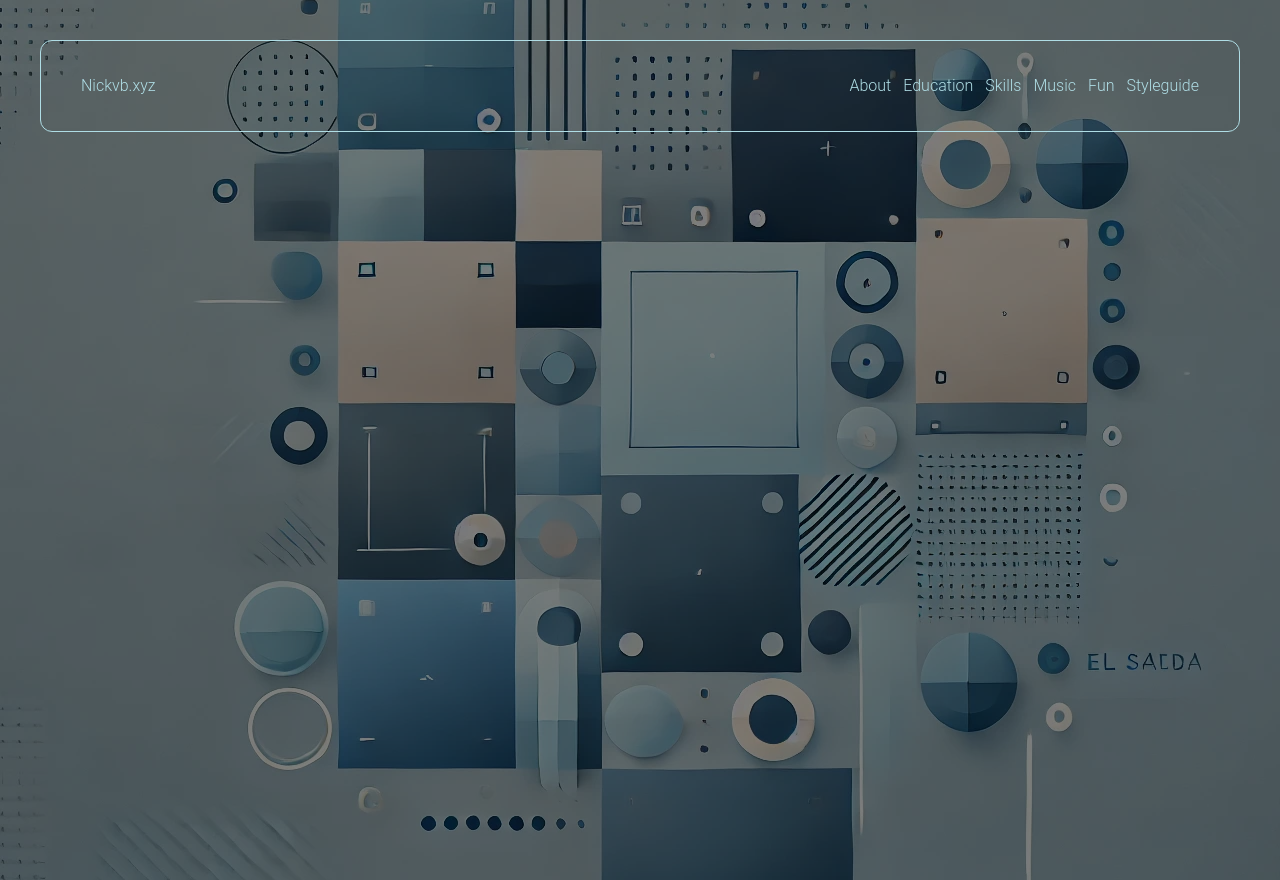
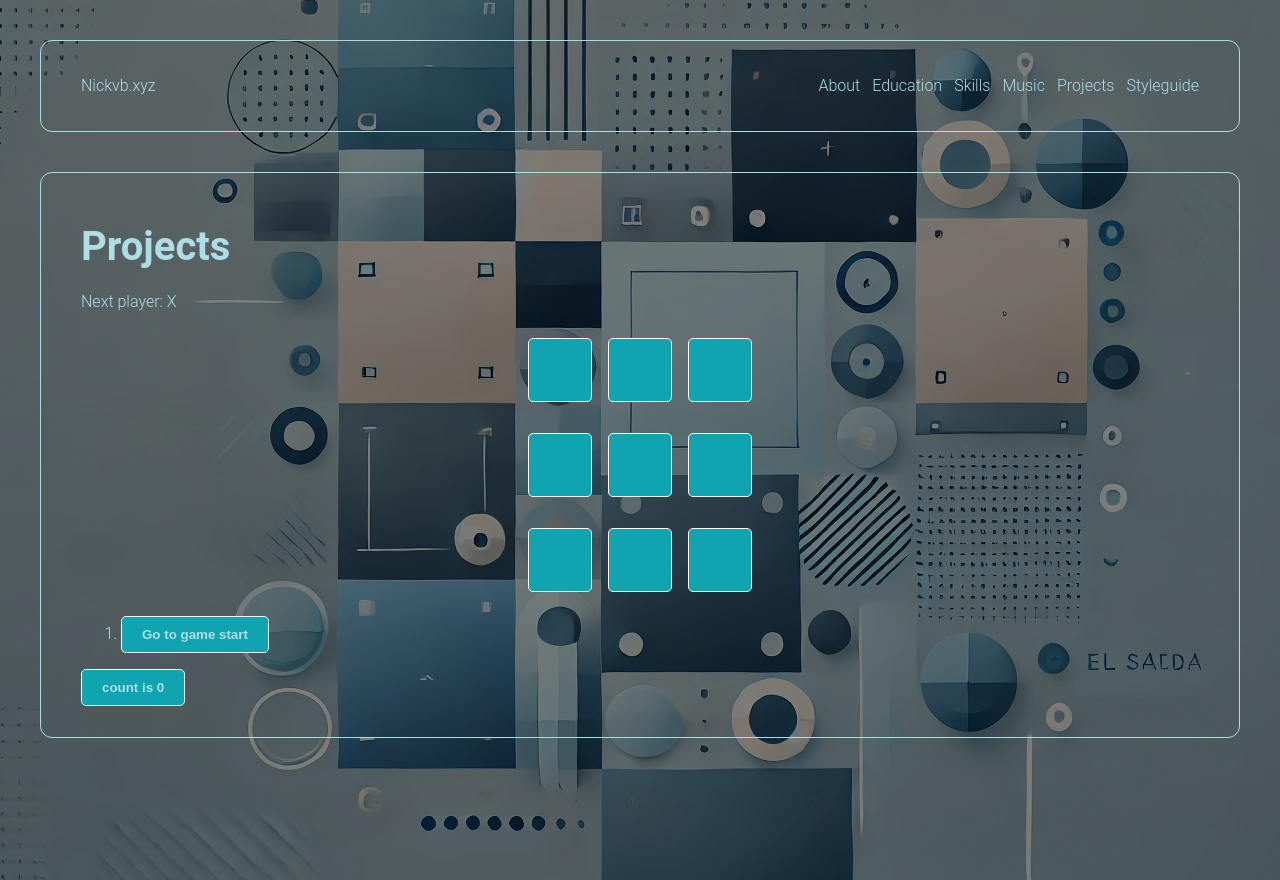
Before and after one commit to nvonbuttlar/portfolio-2025, a React (Vite) app: page /projects in a window 1280 px wide. Built offline with nearby package versions, Linux system fonts and the light colour scheme.

Commit message:
update components

```diff
--- a/src/App.jsx
+++ b/src/App.jsx
@@ -5,7 +5,7 @@ import Home from './views/Home';
 import About from './views/About';
 import Education from './views/Education';
 import Skills from './views/Skills';
-import Fun from './views/Fun';
+import Projects from './views/Projects';
 import Music from './views/Music';
 import Styleguide from './views/Styleguide';
 
@@ -19,9 +19,9 @@ function App() {
         <Routes>
           <Route path="/" element={<Home />} />
           <Route path="/about" element={<About />} />
+          <Route path="/projects" element={<Projects />} />
           <Route path="/education" element={<Education />} />
           <Route path="/skills" element={<Skills />} />
-          <Route path="/fun" element={<Fun />} />
           <Route path="/music" element={<Music />} />
           <Route path="/styleguide" element={<Styleguide />} />
         </Routes>
--- a/src/components/Navbar.jsx
+++ b/src/components/Navbar.jsx
@@ -16,7 +16,7 @@ export default function Navbar() {
           <a href="/music">Music</a>
         </li>
         <li>
-          <a href="/fun">Fun</a>
+          <a href="/projects">Projects</a>
         </li>
         <li>
           <a href="/styleguide">Styleguide</a>
--- a/src/scss/_global.scss
+++ b/src/scss/_global.scss
@@ -19,7 +19,6 @@ body {
 #root {
   margin: 0 auto;
   padding: 16px;
-  text-align: center;
   height: 100vh;
 
   @include respond-to(large) {
--- a/src/views/About.jsx
+++ b/src/views/About.jsx
@@ -1,7 +1,7 @@
 export default function About() {
   return (
     <div className="view">
-      <h1>About</h1>;
+      <h1>About</h1>
     </div>
   )
 }
--- a/src/views/Fun.jsx
+++ b/src/views/Projects.jsx
@@ -4,7 +4,7 @@ import Counter from '../components/Counter'
 export default function Fun() {
   return (
     <div className="view">
-      <h1>Fun</h1>
+      <h1>Projects</h1>
       <div>
         <TicTacToe />
         <Counter />
```
